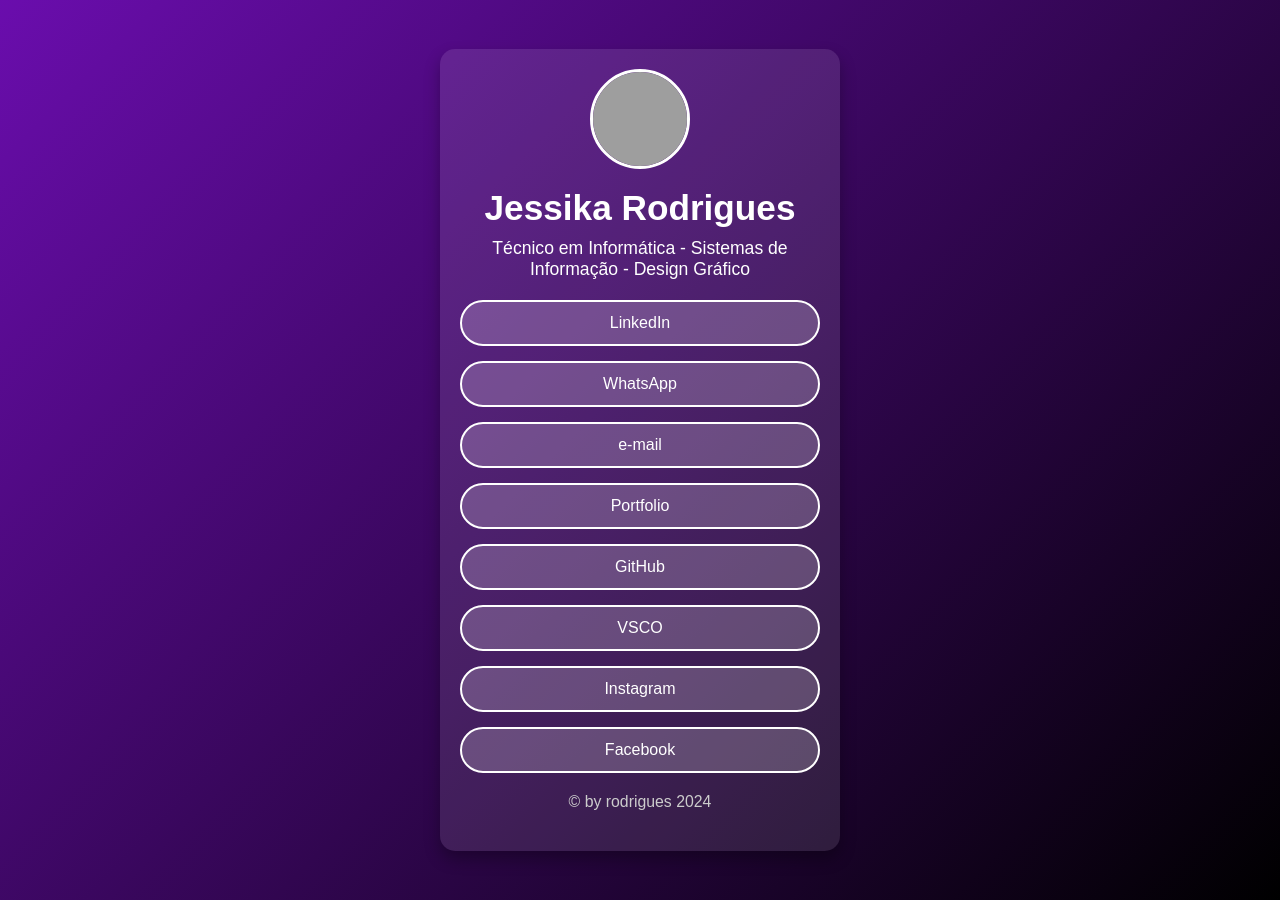
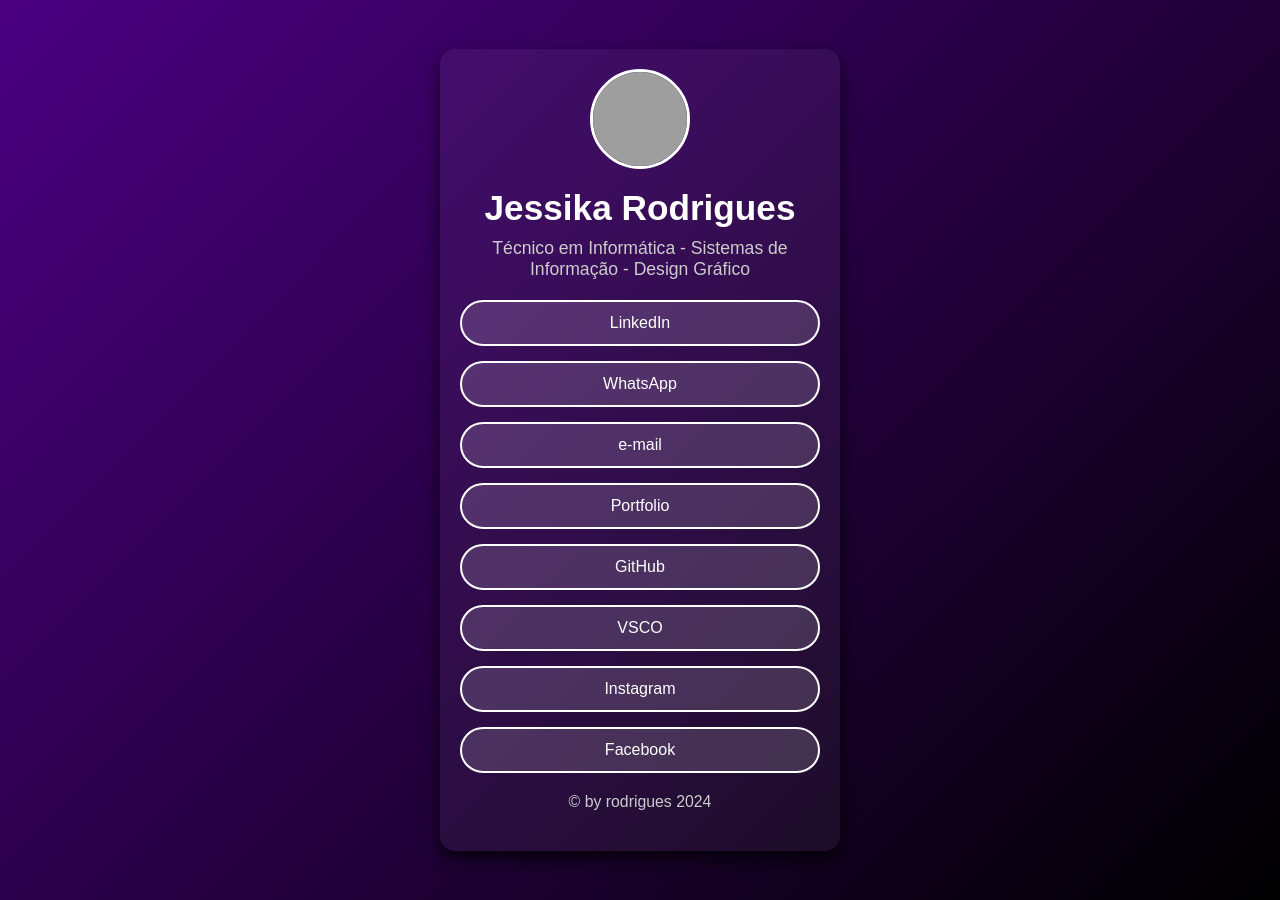
Before and after one commit to jesscatt/Jessika.rodrigues, a Jekyll site: the page built from index.md, in a window 1280 px wide. Built offline with Jekyll 4.4.1, drawn with Linux system fonts in a browser that asks for light colours; grey boxes are pictures that could not be loaded.

Commit message:
Update style.css

```diff
--- a/assets/style.css
+++ b/assets/style.css
@@ -7,8 +7,8 @@
 
 body {
   font-family: 'Arial', sans-serif;
-  background: linear-gradient(135deg, #6a0dad, #000); /* Degradê roxo para preto */
-  color: #fff;
+  background: linear-gradient(135deg, #4b0082, #000); /* Degradê roxo escuro para preto */
+  color: #e0e0e0; /* Cor de texto menos brilhante */
   display: flex;
   justify-content: center;
   align-items: center;
@@ -19,10 +19,10 @@ body {
 
 .container {
   text-align: center;
-  background: rgba(255, 255, 255, 0.1);
+  background: rgba(255, 255, 255, 0.05); /* Fundo mais escuro */
   padding: 20px;
   border-radius: 15px;
-  box-shadow: 0 8px 16px rgba(0, 0, 0, 0.3);
+  box-shadow: 0 8px 16px rgba(0, 0, 0, 0.7); /* Sombra mais forte */
   max-width: 90%;
   width: 400px;
   position: relative;
@@ -38,21 +38,23 @@ header {
 }
 
 .profile-picture img {
-  width: 100px; /* Ajuste o tamanho conforme necessário */
-  height: 100px; /* Ajuste o tamanho conforme necessário */
-  border-radius: 50%; /* Faz a imagem ficar redonda */
-  object-fit: cover; /* Mantém a proporção da imagem */
-  border: 3px solid #fff; /* Adiciona uma borda branca ao redor da imagem */
+  width: 100px;
+  height: 100px;
+  border-radius: 50%;
+  object-fit: cover;
+  border: 3px solid #fff;
 }
 
 h1 {
   font-size: 2.2em;
   margin-bottom: 10px;
+  color: #fff;
 }
 
 p {
   font-size: 1.1em;
   margin-bottom: 20px;
+  color: #ccc; /* Texto um pouco mais escuro para contraste */
 }
 
 .button-container {
@@ -62,7 +64,7 @@ p {
 }
 
 .button {
-  background: rgba(255, 255, 255, 0.2);
+  background: rgba(255, 255, 255, 0.15);
   color: #fff;
   padding: 12px 20px;
   border-radius: 30px;
@@ -75,9 +77,9 @@ p {
 }
 
 .button:hover {
-  background: rgba(255, 255, 255, 0.4);
-  transform: translateY(-5px);
-  box-shadow: 0 4px 10px rgba(0, 0, 0, 0.2);
+  background: rgba(255, 255, 255, 0.3);
+  transform: translateY(-3px);
+  box-shadow: 0 6px 12px rgba(0, 0, 0, 0.5); /* Sombra mais sutil */
 }
 
 .button::before {
@@ -87,7 +89,7 @@ p {
   left: 50%;
   width: 300%;
   height: 300%;
-  background: radial-gradient(circle, rgba(255, 255, 255, 0.5), transparent);
+  background: radial-gradient(circle, rgba(255, 255, 255, 0.3), transparent);
   transform: translate(-50%, -50%) scale(0);
   transition: transform 0.5s ease;
 }
@@ -99,17 +101,18 @@ p {
 footer {
   margin-top: 20px;
   font-size: 0.9em;
-  color: #ccc;
+  color: #999; /* Cor mais sutil */
 }
 
 /* Link de e-mail */
 a {
-  color: #00f; /* Cor azul para links */
+  color: #9acd32; /* Verde claro para links, mais visível */
   text-decoration: none;
 }
 
 a:hover {
   text-decoration: underline;
+  color: #adff2f; /* Verde fluorescente ao passar o mouse */
 }
 
 /* Media Queries */
@@ -124,7 +127,7 @@ a:hover {
   }
 
   p {
-    font-size: 2em;
+    font-size: 1em;
     margin-bottom: 15px;
   }
 
```
